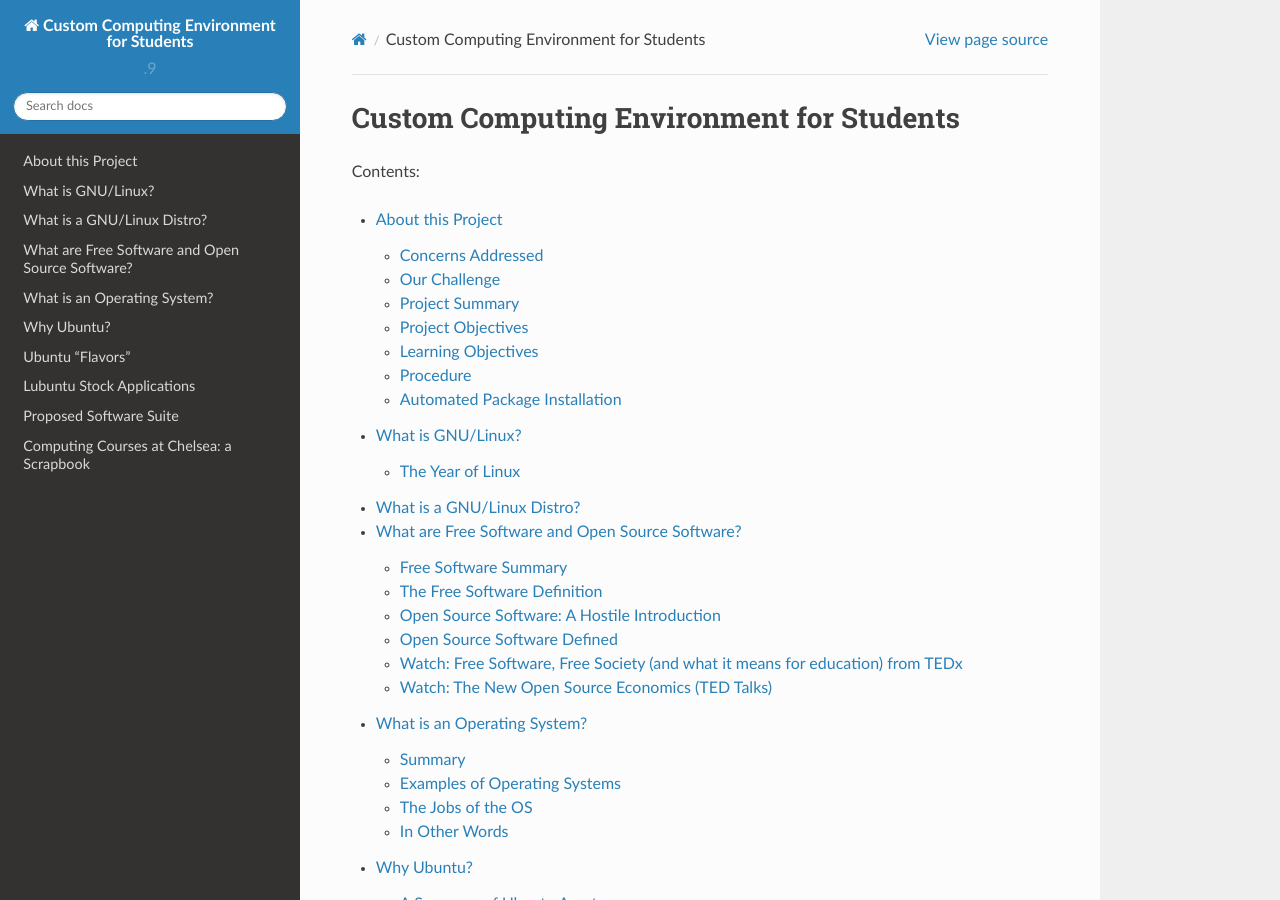
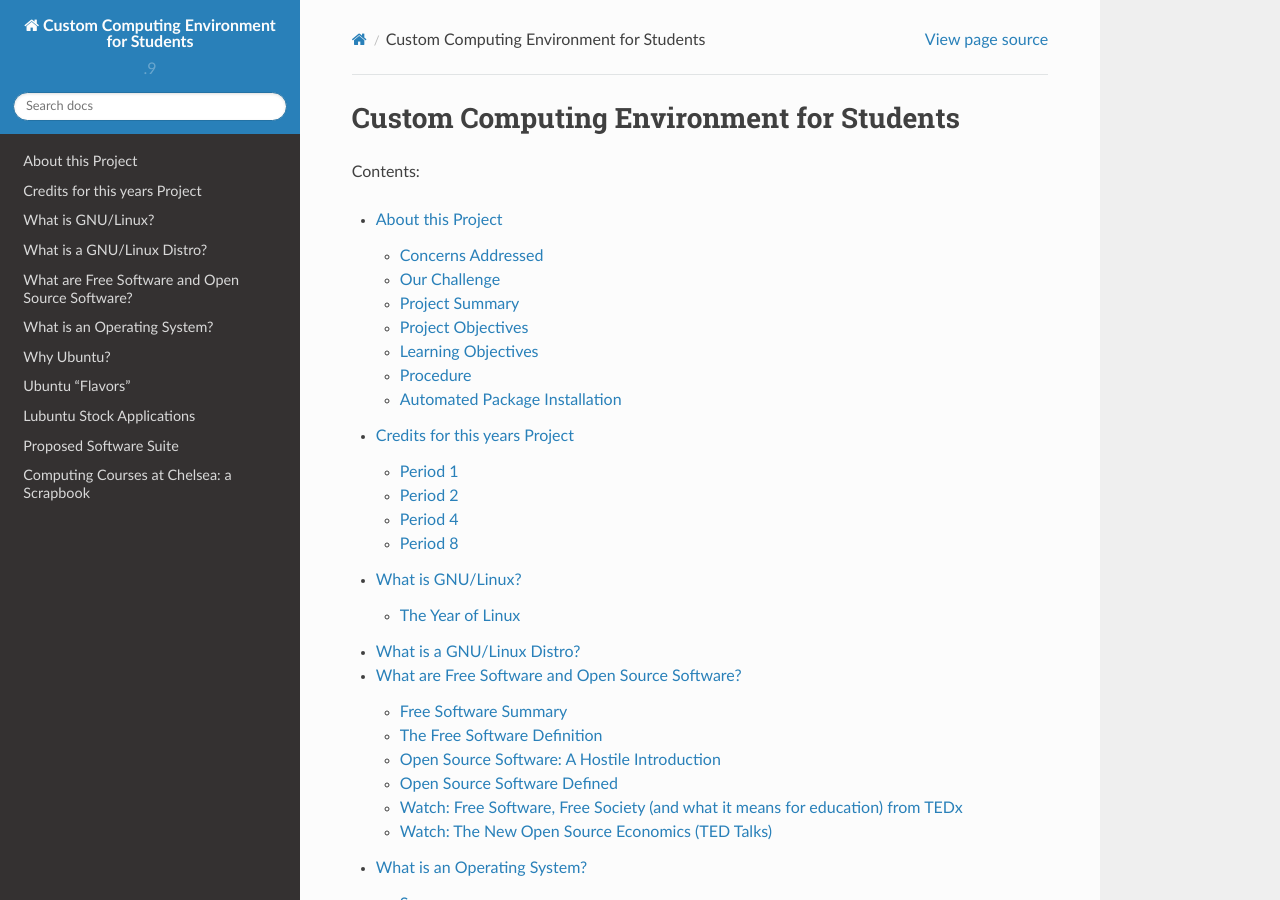
Before and after one commit to ghoulmann/fair-2015, a Sphinx documentation site: the page built from source/index.rst, in a window 1280 px wide and 900 px high. Built offline with Sphinx 7.4.7 and the Read the Docs theme 2.0.0, drawn with Linux system fonts in a browser that asks for light colours; pages that are not in the unit, such as notebooks, are missing from menus.

Commit message:
add credits

```diff
--- /dev/null
+++ b/source/credits.rst
@@ -0,0 +1,43 @@
+===============================
+Credits for this years Project
+===============================
+
+Includes members of Information Systems Management courses and Web Design and Development.
+
+Period 1
+===========
+
+James Domchick
+
+Elijah Cotton
+
+Zach Mangen
+
+Bryan Nash
+
+Period 2
+==========
+
+Andre Hussey
+
+Kemonie Jordan
+
+Isaiah Waters
+
+Period 4
+============
+
+Alec Casey
+
+Demetrius "DJ" Johnson
+
+Sidhant Sawant
+
+Scott Lake
+
+Period 8
+==========
+
+Lucas Delponte
+
+Micah Alexander
--- a/source/index.rst
+++ b/source/index.rst
@@ -12,6 +12,7 @@
    :maxdepth: 2
 
    about-project
+   credits
    why-linux
    what-distro
    what-free-software
```
